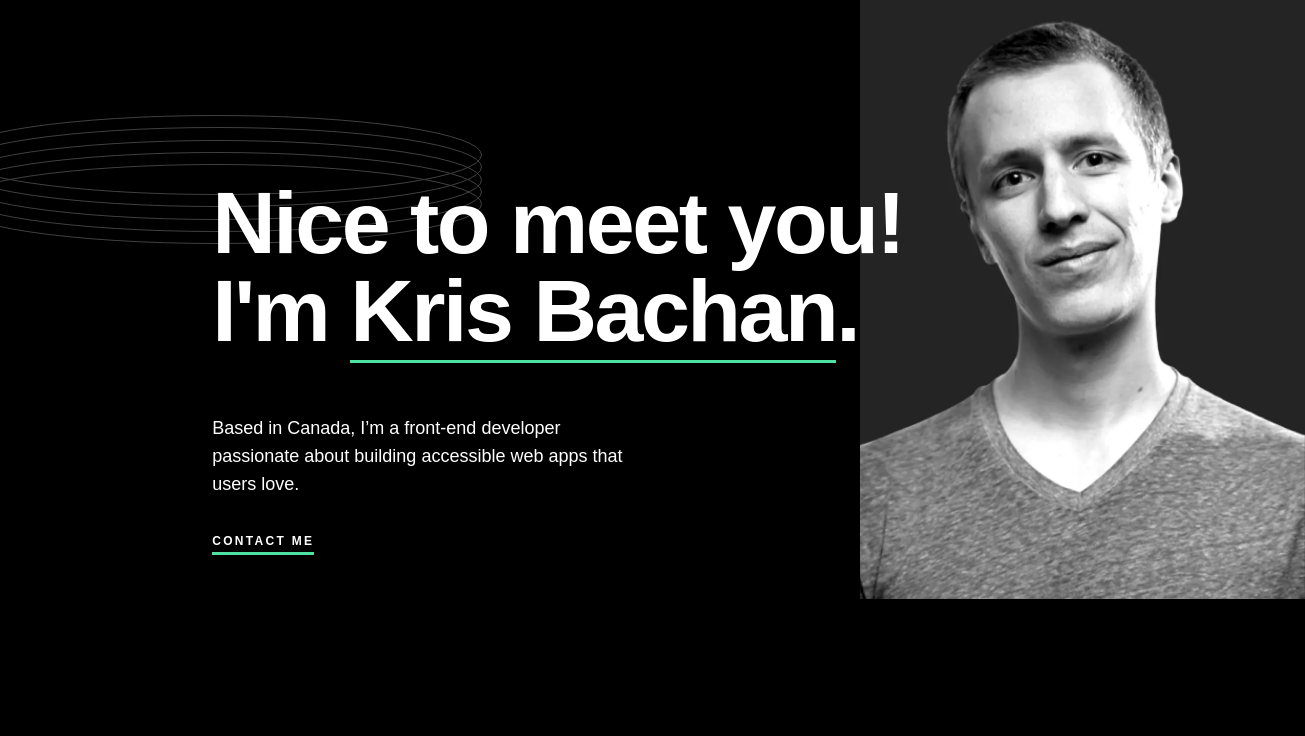
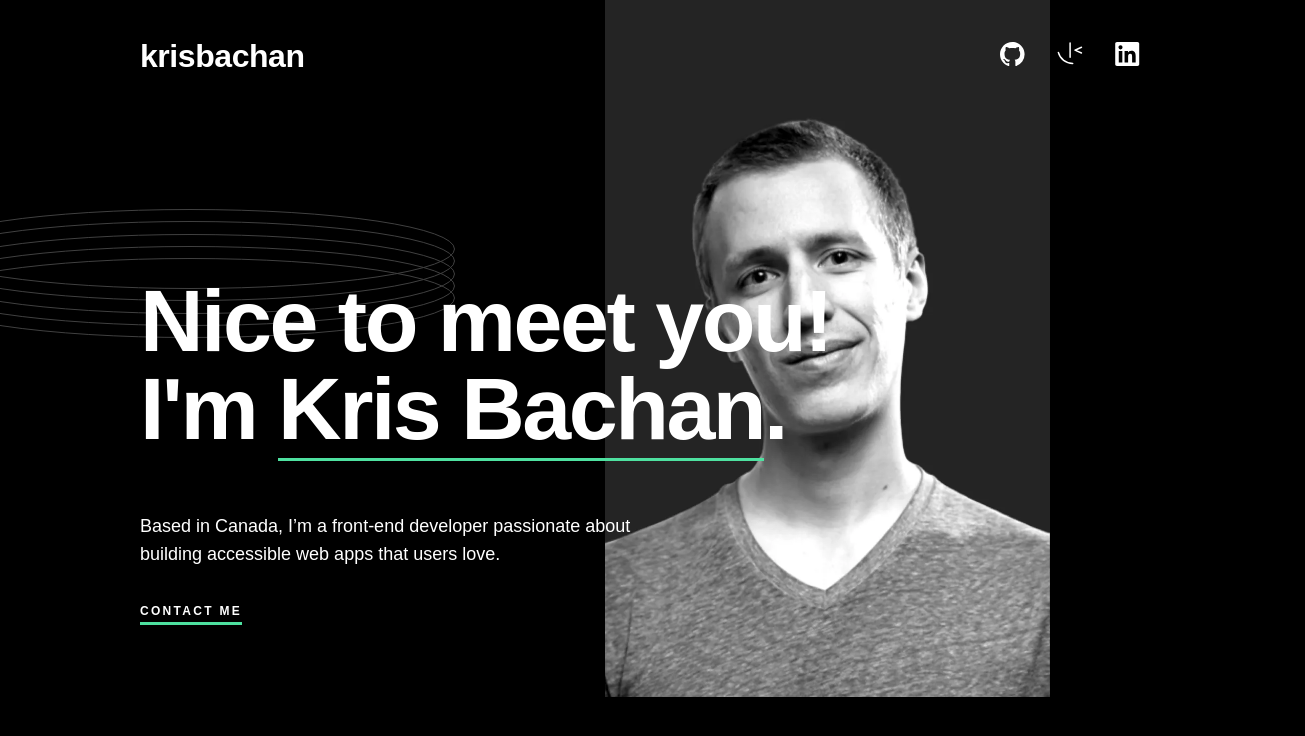
Before and after one commit to k2pbac/portfolio, a React (Create React App) app: page / in a window 1280 px wide. Shown: the top 736 px of the page, 1305 px wide, since content can reach past the window. Built offline with nearby package versions, Linux system fonts and the light colour scheme.

Commit message:
styling header and nav

```diff
--- a/src/App.css
+++ b/src/App.css
@@ -1,5 +1,6 @@
 .App {
   text-align: center;
+  position: relative;
 }
 
 .App-logo {
--- a/src/App.js
+++ b/src/App.js
@@ -1,9 +1,11 @@
 import './App.css';
 import Header from './components/Header';
+import Nav from './components/Nav';
 
 function App() {
   return (
     <div className="App">
+      <Nav />
       <Header />
     </div>
   );
--- a/src/components/Header.css
+++ b/src/components/Header.css
@@ -42,8 +42,8 @@ header {
 
     img.rings {
     position: absolute;
-    top: -64px;
-    left: -260px;
+    top: -68px;
+    left: -215px;
     width: 530px;
     height: 129px;
     }
@@ -51,7 +51,7 @@ header {
     img.profile-pic {
     position: absolute;
     top: -300px;
-    right: -237px;
+    right: 90px;
     width: 445px;
     height: 720px;
     z-index: -1;
--- /dev/null
+++ b/src/components/Nav.css
@@ -0,0 +1,22 @@
+nav {
+    padding-top: 40px!important;
+    padding-bottom: 146px!important;
+    display: flex;
+    justify-content: space-between;
+    align-items: center;
+}
+
+.nav-links {
+    display: flex;
+    gap: 32px;
+}
+
+.nav-logo {
+    font-family: "Space Grotesk", sans-serif;
+    font-optical-sizing: auto;
+    font-style: normal;
+    font-weight: bold;
+    font-size: 32px;
+    line-height: 32px;
+    letter-spacing: -0.44px;
+}
--- /dev/null
+++ b/src/components/Nav.jsx
@@ -0,0 +1,31 @@
+import './Nav.css'
+
+export default function Nav() {
+  return (
+    <nav className="nav">
+        <div className="nav-logo">krisbachan</div>
+        <div className="nav-spacer"></div>
+        <div className="nav-links">
+        <a href="https://github.com/k2pbac" target="_blank" rel="noopener noreferrer">
+          <img
+            src="./images/icon-github.svg"
+            alt="GitHub"
+          />
+        </a>
+        <a href="https://www.frontendmentor.io/profile/k2pbac" target="_blank" rel="noopener noreferrer">
+          <img
+            src="./images/icon-frontend-mentor.svg"
+            alt="Frontend Mentor"
+          />
+        </a>
+        <a href="https://www.linkedin.com/in/k2pbac" target="_blank" rel="noopener noreferrer">
+          <img
+            src="./images/icon-linkedin.svg"
+            alt="LinkedIn"
+          />
+        </a>
+        </div>
+    </nav>
+
+  );
+}
--- a/src/index.css
+++ b/src/index.css
@@ -1,19 +1,11 @@
 
 body {
-  padding-top: 120px;
-  display: flex;
-  justify-content: center;
   background-color: black;
   color: white;
   margin: 0;
-  font-family: -apple-system, BlinkMacSystemFont, 'Segoe UI', 'Roboto', 'Oxygen',
-    'Ubuntu', 'Cantarell', 'Fira Sans', 'Droid Sans', 'Helvetica Neue',
-    sans-serif;
-  -webkit-font-smoothing: antialiased;
-  -moz-osx-font-smoothing: grayscale;
+  font-family: "Space Grotesk", sans-serif;
+  font-optical-sizing: auto;
+  font-style: normal;
+  margin-left: 140px;
+  margin-right: 140px;
 }
-
-code {
-  font-family: source-code-pro, Menlo, Monaco, Consolas, 'Courier New',
-    monospace;
-}
```
